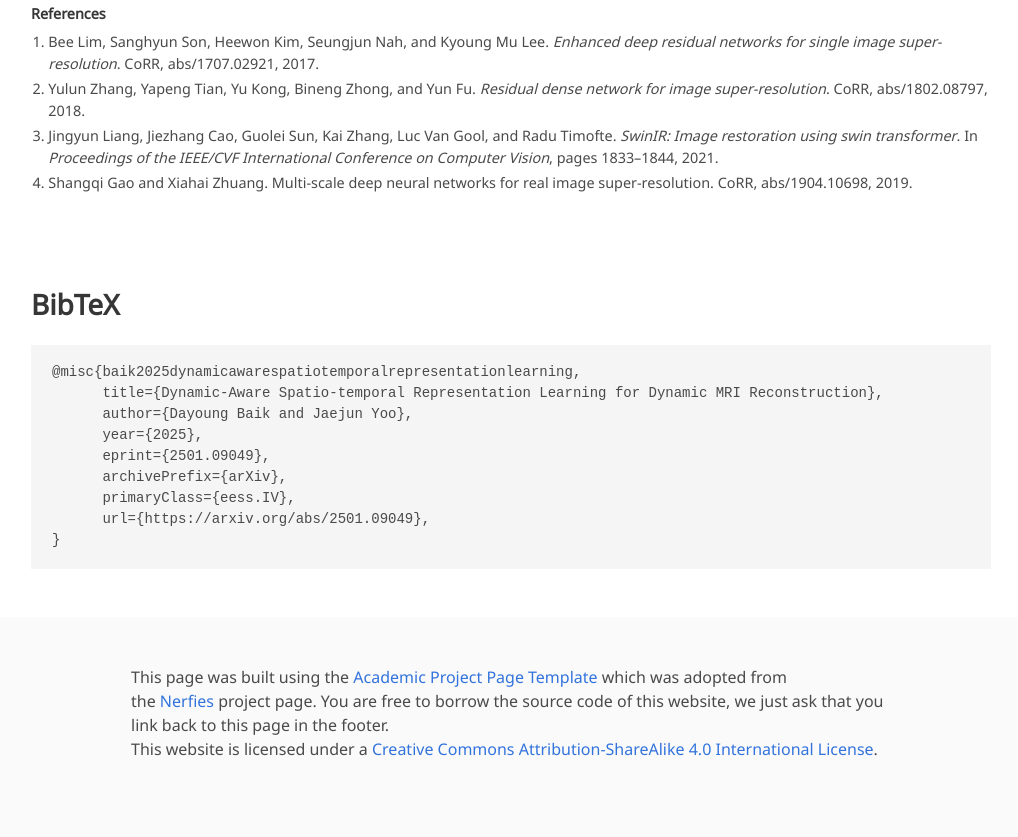
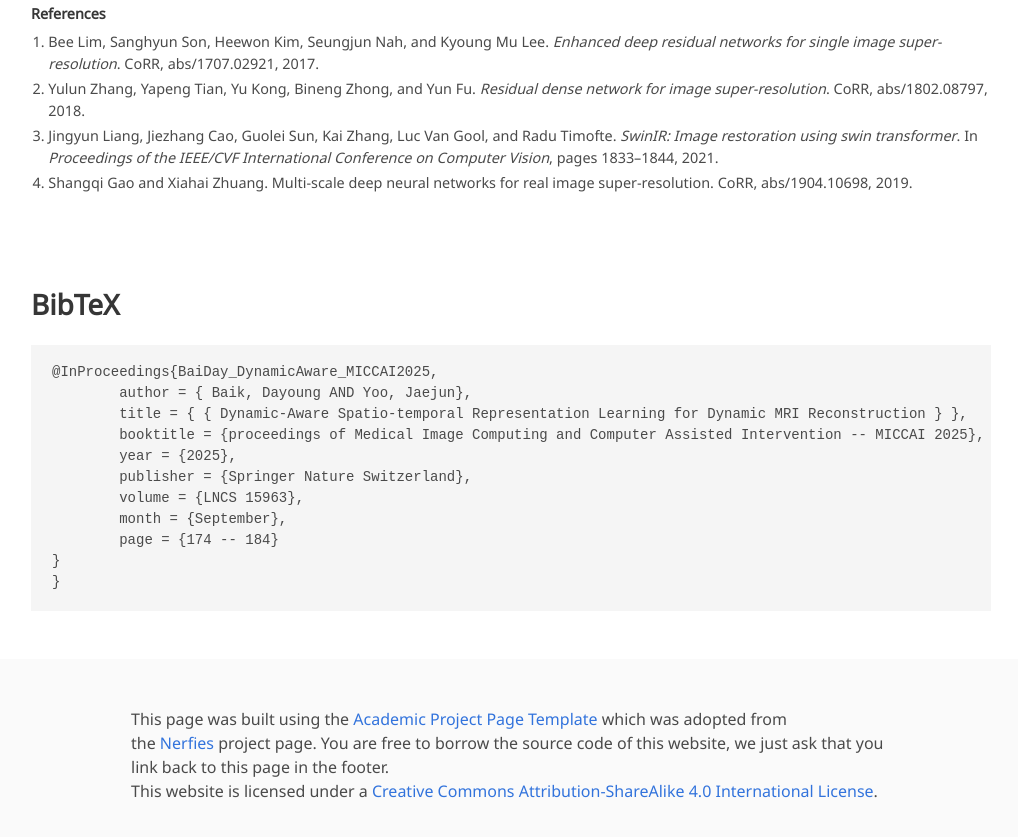
Before and after one commit to 9B8DY6/9B8DY6.github.io-DA-INR, a plain HTML site: page index.html in a window 1280 px wide. Shown: the part 5855-6692 px from the top of the page, without its empty margins (129-1147 px from the left). Drawn offline with nearby package versions, Linux system fonts and the light colour scheme; some icons are missing; a web font is replaced by a local one.

Commit message:
Update index.html

```diff
--- a/index.html
+++ b/index.html
@@ -500,14 +500,16 @@
   <section class="section" id="BibTeX">
     <div class="container is-max-desktop content">
       <h2 class="title">BibTeX</h2>
-      <pre><code>@misc{baik2025dynamicawarespatiotemporalrepresentationlearning,
-      title={Dynamic-Aware Spatio-temporal Representation Learning for Dynamic MRI Reconstruction},
-      author={Dayoung Baik and Jaejun Yoo},
-      year={2025},
-      eprint={2501.09049},
-      archivePrefix={arXiv},
-      primaryClass={eess.IV},
-      url={https://arxiv.org/abs/2501.09049},
+      <pre><code>@InProceedings{BaiDay_DynamicAware_MICCAI2025,
+        author = { Baik, Dayoung AND Yoo, Jaejun},
+        title = { { Dynamic-Aware Spatio-temporal Representation Learning for Dynamic MRI Reconstruction } },
+        booktitle = {proceedings of Medical Image Computing and Computer Assisted Intervention -- MICCAI 2025},
+        year = {2025},
+        publisher = {Springer Nature Switzerland},
+        volume = {LNCS 15963},
+        month = {September},
+        page = {174 -- 184}
+}
 }</code></pre>
     </div>
 </section>
```
